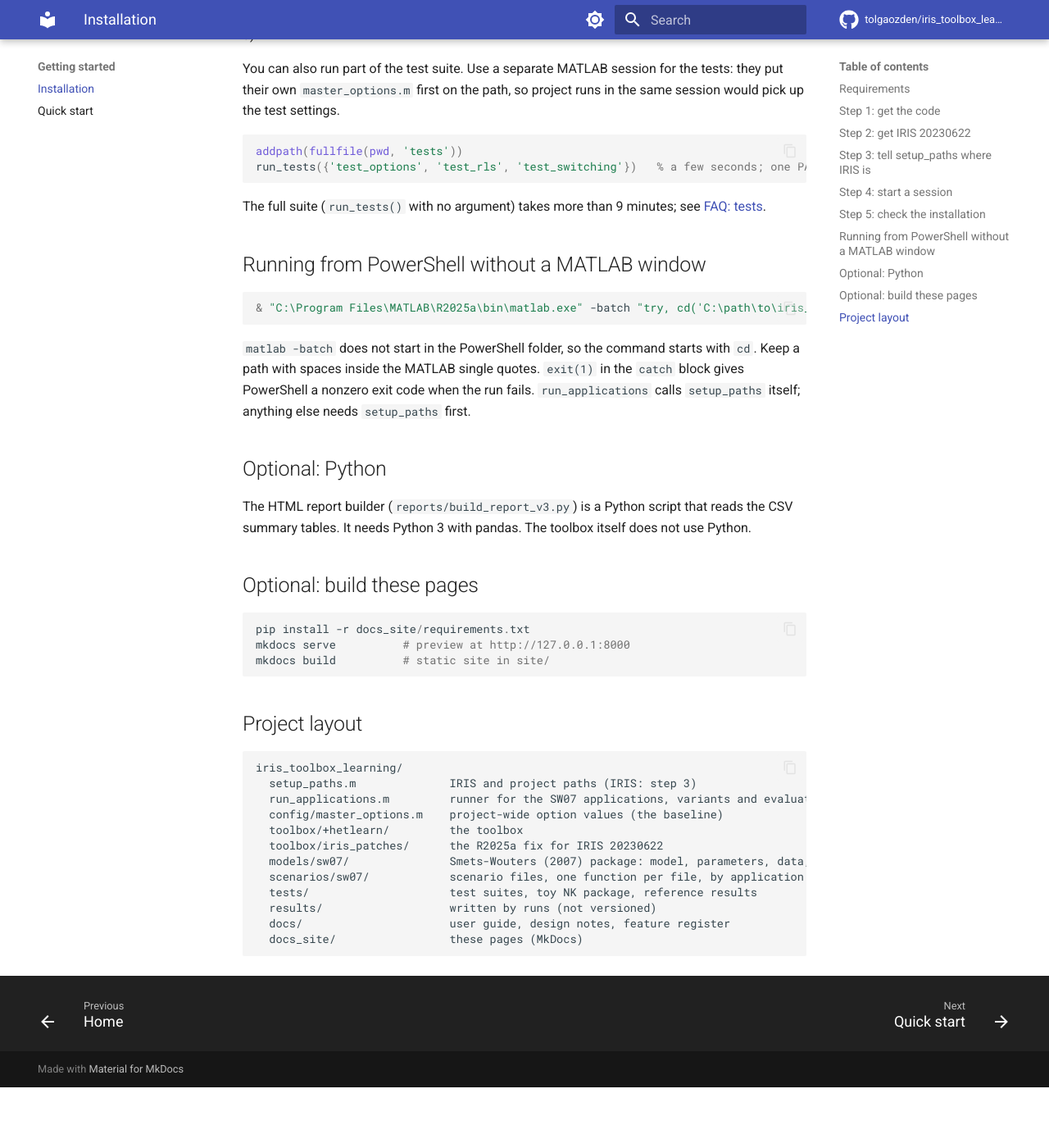
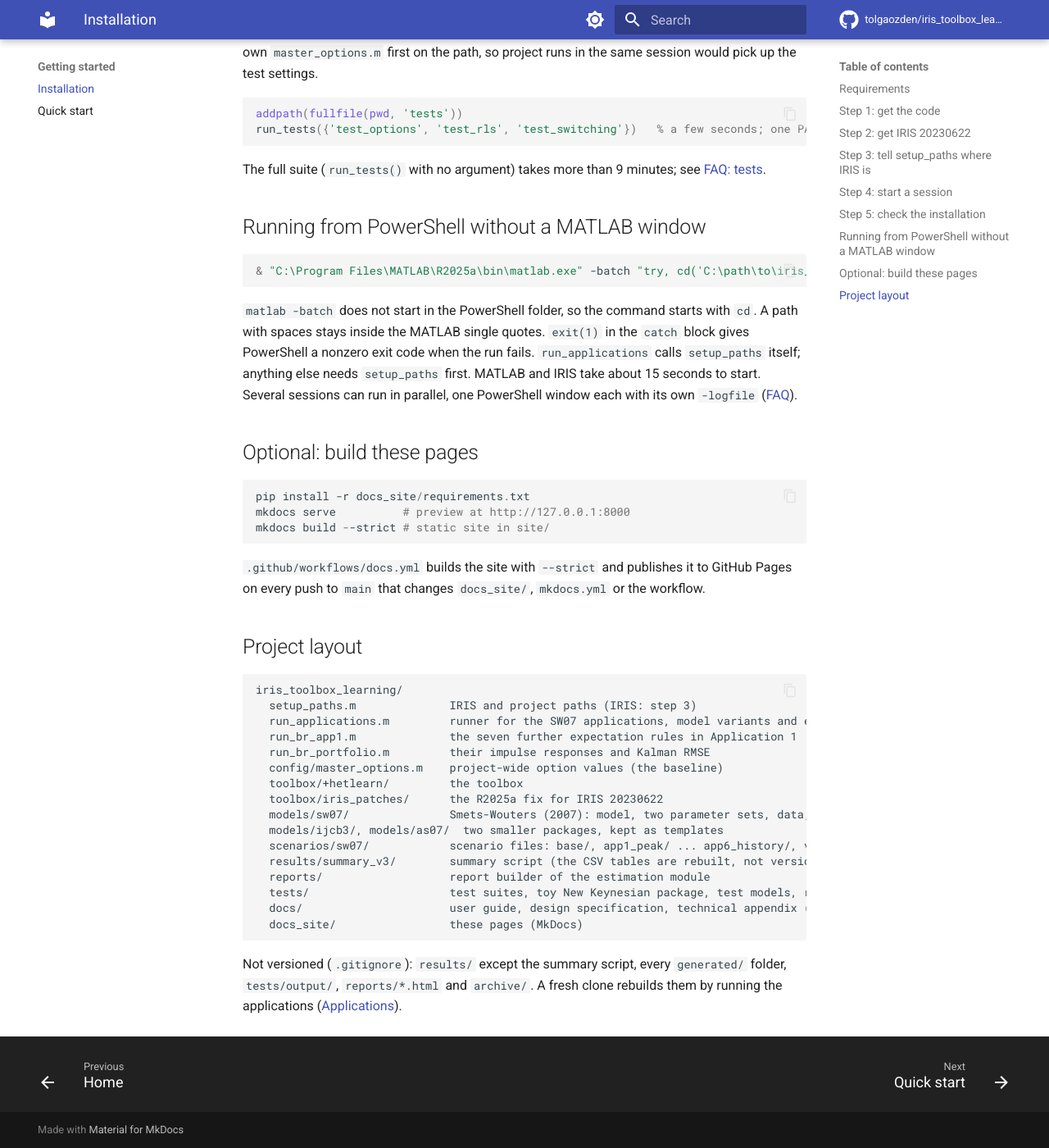
Before and after one commit to HetLearn/iris_toolbox_learning, an MkDocs documentation site: the page built from docs_site/getting-started/installation.md, in a window 1280 px wide and 1400 px high, scrolled down 2463 px. Shown: the whole window at 82% size. Built offline with MkDocs 1.6.1 and Material for MkDocs 9.7.7, drawn with Linux system fonts in a browser that asks for light colours; comment, search, counter and statistics services are not loaded; before the commit the page ends 3789 px from its top, so only the background shows below that; some of the changed text lies outside the part shown.

Commit message:
Site page revised to the writing rules (docs_site/getting-started/installation.md)
US spelling, no second person, abbreviations spelled out on first use, internal dates and labels removed, notation aligned with the technical appendix.

````diff
--- a/docs_site/getting-started/installation.md
+++ b/docs_site/getting-started/installation.md
@@ -6,11 +6,11 @@
 |---|---|---|
 | MATLAB | R2025a (the version the toolbox is developed and tested on) | everything |
 | IRIS Toolbox | release **20230622** exactly | model parsing, solution, Kalman filter, simulation |
-| Python 3 with pandas | any recent version | only the report builders in `reports/` |
 | MkDocs Material | see `docs_site/requirements.txt` | only to build these pages locally |
 
 No other MATLAB toolbox is required by `hetlearn` itself. Dynare is not needed; it was used
-once to validate the SW07 package and the RE(t-1) model.
+once to validate the Smets and Wouters (2007) package (SW07) and the rational expectations
+(RE) model with t-1 information.
 
 ## Step 1: get the code
 
@@ -19,23 +19,23 @@
 cd iris_toolbox_learning
 ```
 
-The repository is public under the MIT licence. A fresh clone has the toolbox,
-the model packages with their data, every scenario file and the tests. It has no `results/`
-and no `generated/` folders: the toolbox writes them on the first run.
+The repository is public under the MIT License. A fresh clone has the toolbox, the model
+packages with their data, every scenario file and the tests. It has no `results/` and no
+`generated/` folders: the toolbox writes them on the first run.
 
 ## Step 2: get IRIS 20230622
 
 Download the IRIS Toolbox release tagged `Release-20230622` from
 <https://github.com/IRIS-Solutions-Team/IRIS-Toolbox/releases> and unzip it, for example
-next to the project folder (step 3). Do not add it to the MATLAB path yourself and do not run
-its startup; `setup_paths` does both.
+next to the project folder (step 3). `setup_paths` adds it to the MATLAB path and runs its
+startup; neither is done by hand.
 
 !!! note "Why this exact release"
     The toolbox is tested against IRIS 20230622. One IRIS file needed a fix to run optimal
     (Ramsey) policy on MATLAB R2025a; the fixed copy is
     `toolbox/iris_patches/+model/Insertable.m`, which `setup_paths` puts in front of the IRIS
-    original. Your IRIS installation is not changed. Another IRIS release may work for
-    simple runs, but the patch and the tests assume 20230622.
+    original. The IRIS installation is not changed. Another IRIS release may work for simple
+    runs, but the patch and the tests assume 20230622.
 
 ## Step 3: tell `setup_paths` where IRIS is
 
@@ -74,7 +74,7 @@
 Model folders are not added to the path: the toolbox finds them through `models/<name>/model_spec.m`.
 
 !!! tip
-    Run `setup_paths` again after you create a new subfolder under `scenarios/` in an open
+    Run `setup_paths` again after a new subfolder is created under `scenarios/` in an open
     session, so that MATLAB sees the new scenario functions.
 
 ## Step 5: check the installation
@@ -86,13 +86,13 @@
 res = hetlearn.run(a1_learn());     % Application 1, learning economy
 ```
 
-The run prints progress lines and ends with the folder it wrote, `results/a1_learn/`. If you
-see `setup_paths:noIris`, IRIS is neither in `HETLEARN_IRIS_DIR` nor next to the project
+The run prints progress lines and ends with the folder it wrote, `results/a1_learn/`. The
+error `setup_paths:noIris` means IRIS is neither in `HETLEARN_IRIS_DIR` nor next to the project
 folder (step 3).
 
-You can also run part of the test suite. Use a separate MATLAB session for the tests: they
-put their own `master_options.m` first on the path, so project runs in the same session would
-pick up the test settings.
+Part of the test suite is a second check. It runs in a separate MATLAB session: the tests put
+their own `master_options.m` first on the path, so project runs in the same session would pick
+up the test settings.
 
 ```matlab
 addpath(fullfile(pwd, 'tests'))
@@ -108,37 +108,45 @@
 & "C:\Program Files\MATLAB\R2025a\bin\matlab.exe" -batch "try, cd('C:\path\to\iris_toolbox_learning'), setup_paths, res = hetlearn.run(a1_learn()); catch e, disp(getReport(e)), exit(1), end" -logfile run.log
 ```
 
-`matlab -batch` does not start in the PowerShell folder, so the command starts with `cd`. Keep
-a path with spaces inside the MATLAB single quotes. `exit(1)` in the `catch` block gives
+`matlab -batch` does not start in the PowerShell folder, so the command starts with `cd`. A
+path with spaces stays inside the MATLAB single quotes. `exit(1)` in the `catch` block gives
 PowerShell a nonzero exit code when the run fails. `run_applications` calls `setup_paths`
-itself; anything else needs `setup_paths` first.
-
-## Optional: Python
-
-The HTML report builder (`reports/build_report_v3.py`) is a Python script that reads the CSV
-summary tables. It needs Python 3 with pandas. The toolbox itself does not use Python.
+itself; anything else needs `setup_paths` first. MATLAB and IRIS take about 15 seconds to
+start. Several sessions can run in parallel, one PowerShell window each with its own
+`-logfile` ([FAQ](../help/faq.md#questions)).
 
 ## Optional: build these pages
 
 ```powershell
 pip install -r docs_site/requirements.txt
 mkdocs serve          # preview at http://127.0.0.1:8000
-mkdocs build          # static site in site/
+mkdocs build --strict # static site in site/
 ```
+
+`.github/workflows/docs.yml` builds the site with `--strict` and publishes it to GitHub Pages
+on every push to `main` that changes `docs_site/`, `mkdocs.yml` or the workflow.
 
 ## Project layout
 
 ```
 iris_toolbox_learning/
   setup_paths.m              IRIS and project paths (IRIS: step 3)
-  run_applications.m         runner for the SW07 applications, variants and evaluation
+  run_applications.m         runner for the SW07 applications, model variants and evaluation
+  run_br_app1.m              the seven further expectation rules in Application 1
+  run_br_portfolio.m         their impulse responses and Kalman RMSE
   config/master_options.m    project-wide option values (the baseline)
   toolbox/+hetlearn/         the toolbox
   toolbox/iris_patches/      the R2025a fix for IRIS 20230622
-  models/sw07/               Smets-Wouters (2007) package: model, parameters, data, spec
-  scenarios/sw07/            scenario files, one function per file, by application
-  tests/                     test suites, toy NK package, reference results
-  results/                   written by runs (not versioned)
-  docs/                      user guide, design notes, feature register
+  models/sw07/               Smets-Wouters (2007): model, two parameter sets, data, spec, validation
+  models/ijcb3/, models/as07/  two smaller packages, kept as templates
+  scenarios/sw07/            scenario files: base/, app1_peak/ ... app6_history/, var1-var4, eval/, br_portfolio/
+  results/summary_v3/        summary script (the CSV tables are rebuilt, not versioned)
+  reports/                   report builder of the estimation module
+  tests/                     test suites, toy New Keynesian package, test models, reference results
+  docs/                      user guide, design specification, technical appendix (LaTeX)
   docs_site/                 these pages (MkDocs)
 ```
+
+Not versioned (`.gitignore`): `results/` except the summary script, every `generated/`
+folder, `tests/output/`, `reports/*.html` and `archive/`. A fresh clone rebuilds them by running
+the applications ([Applications](../applications/index.md)).
````
Also changed, not shown: other parts of docs_site/getting-started/installation.md (+1 -1 lines).
